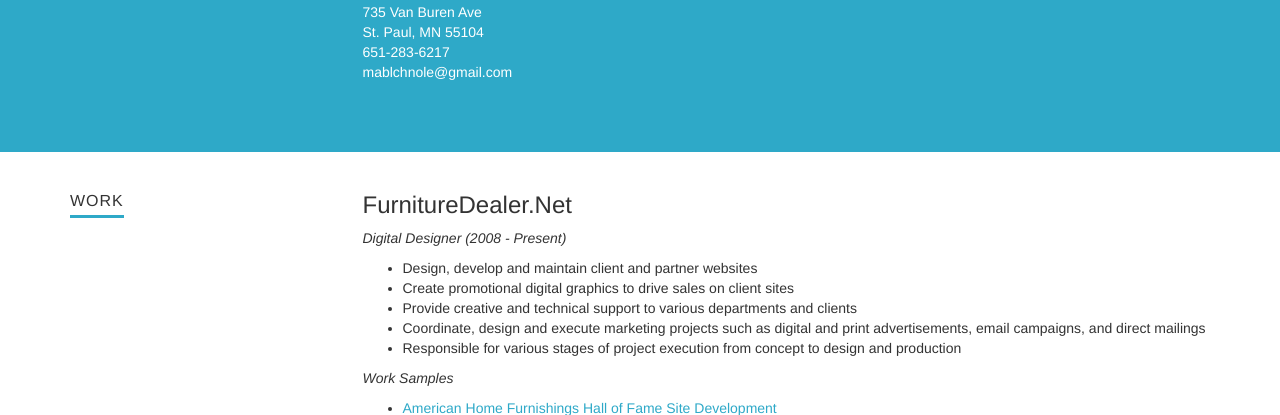
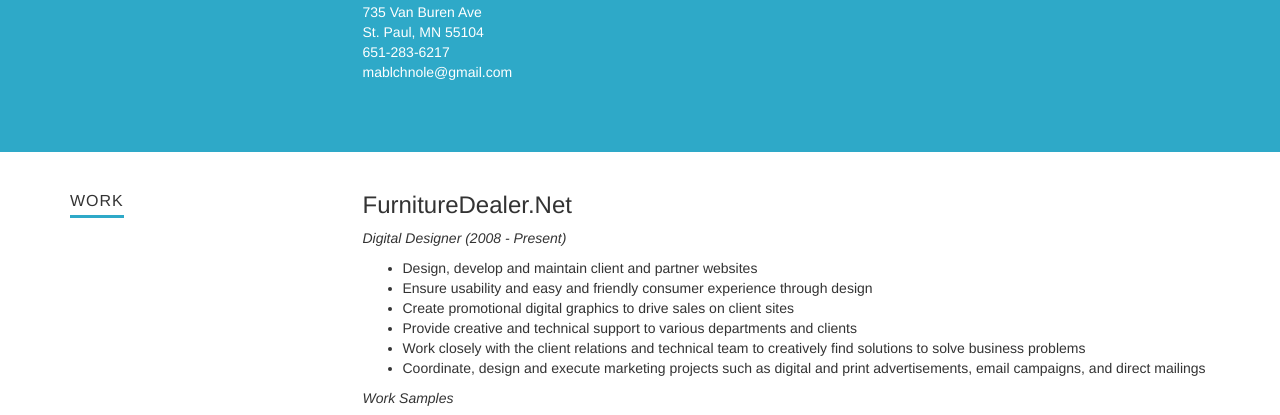
Before and after one commit to mablchnole/mablchnole.github.io, a plain HTML site: page index.html in a window 1280 px wide. Shown: the part 301-716 px from the top of the page. Drawn offline with nearby package versions, Linux system fonts and the light colour scheme.

Commit message:
Edited Digital Designer

```diff
--- a/index.html
+++ b/index.html
@@ -43,10 +43,11 @@
 					<p class="info">Digital Designer (2008 - Present)</p>
 					<ul>
 						<li>Design, develop and maintain client and partner websites</li>
+						<li>Ensure usability and easy and friendly consumer experience through design</li>
 						<li>Create promotional digital graphics to drive sales on client sites</li>
 						<li>Provide creative and technical support to various departments and clients</li>
+						<li>Work closely with the client relations and technical team to creatively find solutions to solve business problems</li>
 						<li>Coordinate, design and execute marketing projects such as digital and print advertisements, email campaigns, and direct mailings</li>
-						<li>Responsible for various stages of project execution from concept to design and production</li>
 					</ul>
 					<p class="info">Work Samples</p>
 					<ul>
```
